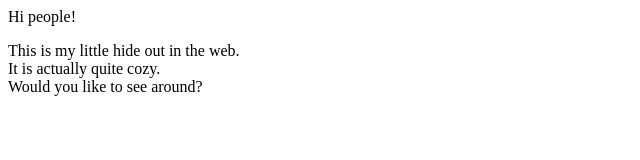
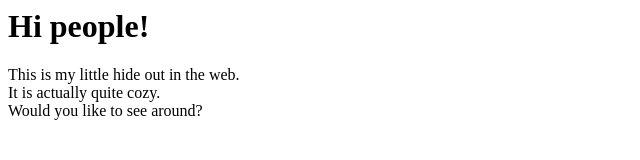
Before and after one commit to CoderGirlMyName/codergirlmyname.github.io, a plain HTML site: page index.html in a window 1280 px wide. Shown: the whole page, without its empty margins (0-640 px from the left). Drawn offline with Linux system fonts and the light colour scheme.

Commit message:
Make title pretty
Make the title how I like it

```diff
--- a/index.html
+++ b/index.html
@@ -1,6 +1,6 @@
 <html>
   <body>
-    <hi>Hi people!</hi>
+    <h1>Hi people!</h1>
 
 
 <p>This is my little hide out in the web.<br>
```
